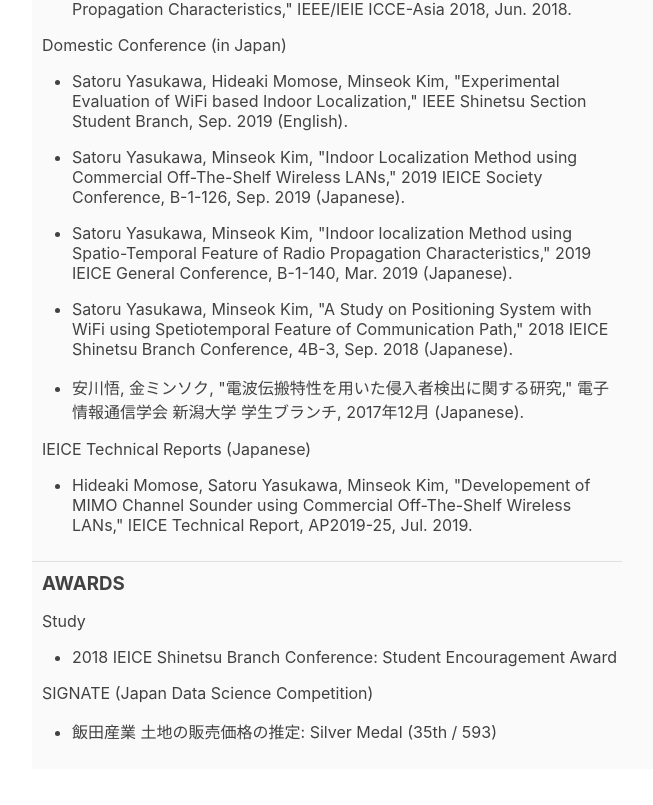
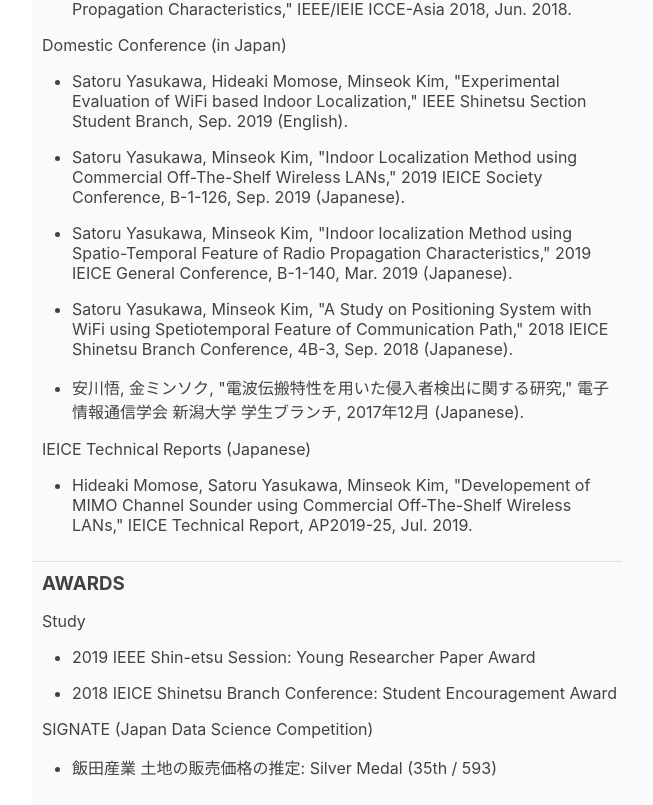
Before and after one commit to saccho/saccho.github.io, a React app: page / in a window 1280 px wide. Shown: the part 1413-2218 px from the top of the page, without its empty margins (48-701 px from the left). Before the commit the page ends 2182 px from the top, so only its background shows below. Built offline with nearby package versions, Linux system fonts and the light colour scheme.

Commit message:
[update] awardを追加

```diff
--- a/src/app/data/values/awards.ts
+++ b/src/app/data/values/awards.ts
@@ -2,6 +2,10 @@
   study: {
     description: 'Study',
     awards: [
+      {
+        name: '2019 IEEE Shin-etsu Session',
+        award: 'Young Researcher Paper Award'
+      },
       {
         name: '2018 IEICE Shinetsu Branch Conference',
         award: 'Student Encouragement Award'
```
